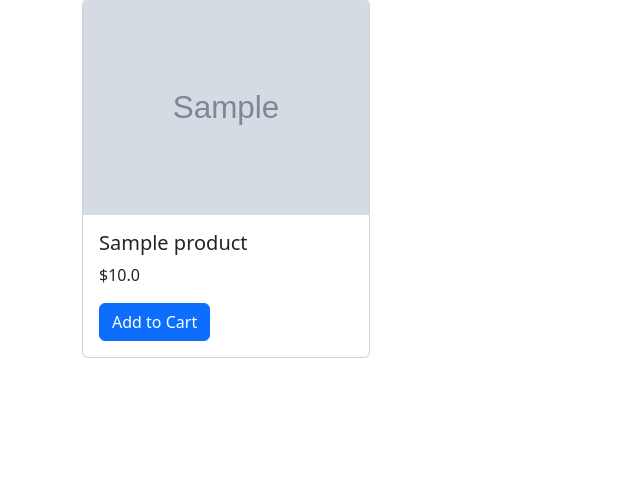
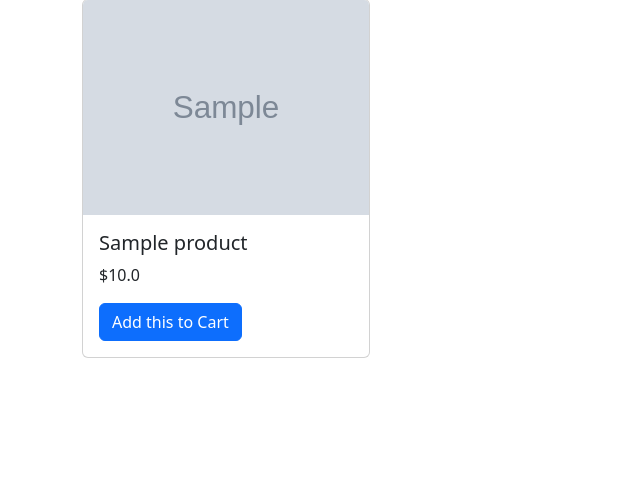
Before and after one commit to Ifaz23/My_Shop, a Django app: page /products/ in a window 1280 px wide. Shown: the part 113-606 px from the top of the page, without its empty margins (0-640 px from the left). Run offline with Django 4.2, Linux system fonts and the light colour scheme; tables that the repository leaves empty hold one stand-in row (values such as "Sample post"); grey boxes marked "Sample" are stand-in pictures.

Commit message:
editing and adding yml

```diff
--- a/products/templates/index.html
+++ b/products/templates/index.html
@@ -10,7 +10,7 @@
             <div class="card-body">
                 <h5 class="card-title">{{ product.name }}</h5>
                 <p class="card-text">${{ product.price }}</p>
-                <a href="#" class="btn btn-primary">Add to Cart</a>
+                <a href="#" class="btn btn-primary">Add this to Cart</a>
             </div>
         </div>
     </div>
```
Also changed, not shown: .github/workflow/github-ci-workflow.yml (added).
